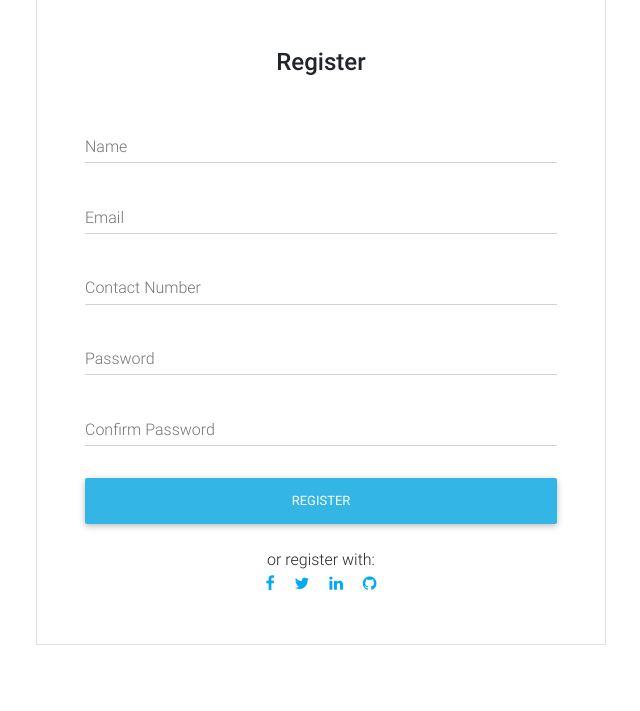
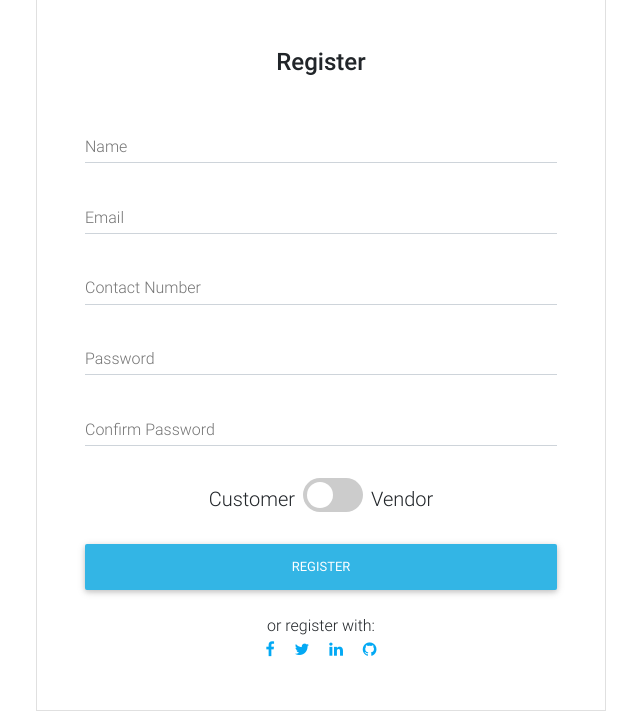
Before and after one commit to DeadOrAlive-EventManagement/Event-Management-App, a Flask app: page /register in a window 1280 px wide. Shown: the part 154-865 px from the top of the page, without its empty margins (319-959 px from the left). Before the commit the page ends 799 px from the top, so only its background shows below. Run offline with Flask 2, Linux system fonts and the light colour scheme; style sheets or scripts are compiled from the project's sources; some libraries are stand-ins or nearby versions.

Commit message:
register with vendor customer option

```diff
--- a/src/templates/register.html
+++ b/src/templates/register.html
@@ -183,7 +183,17 @@
                         <!--Grid column-->
             </div>
 
+            <div class="row mt-4 justify-content-center">
 
+                <h5 class="my-auto align-self-start">Customer</h5>
+                <label class="bs-switch mx-2">
+
+                        <input type="checkbox" name="vendir">
+                        <span class="slider round"></span> </input>
+
+                    </label>
+                    <h5 class="my-auto">Vendor</h5>
+            </div>
 
 
 
```
Also changed, not shown: server.py (+7 -4 lines).
